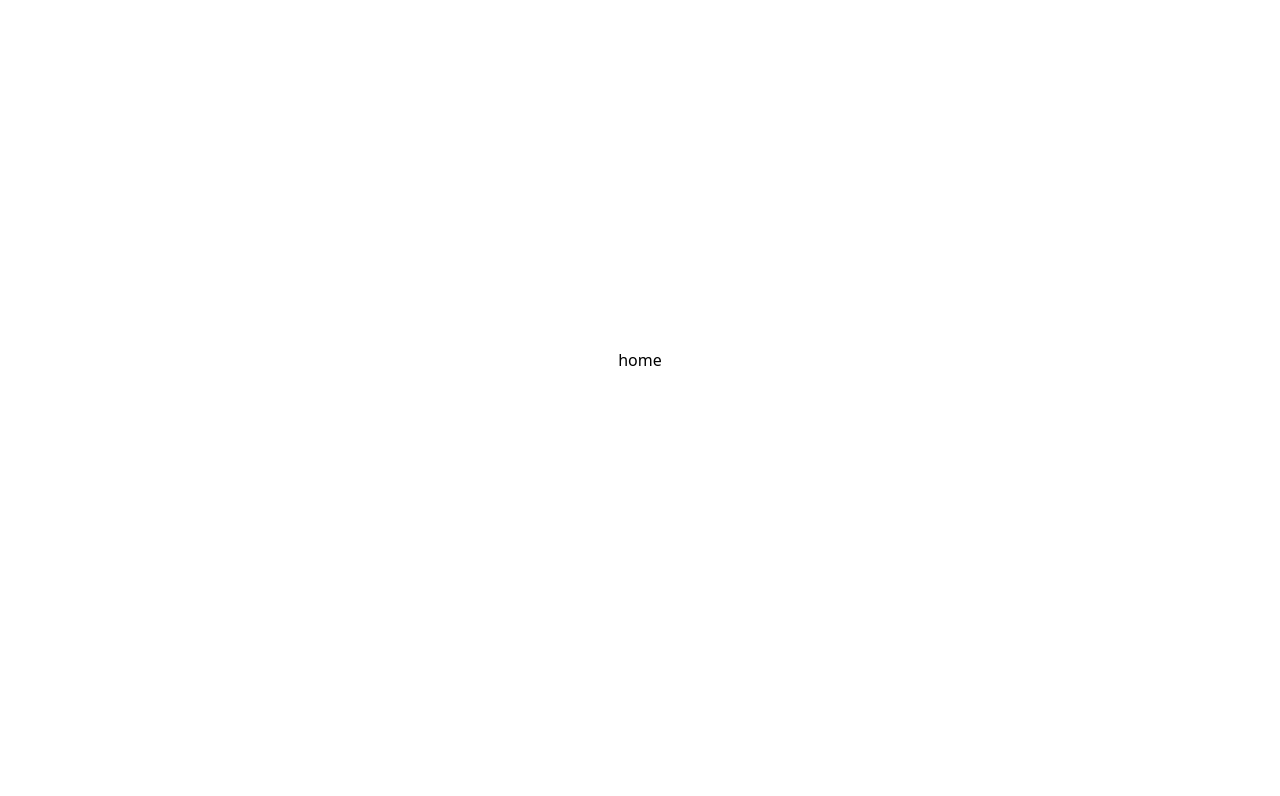
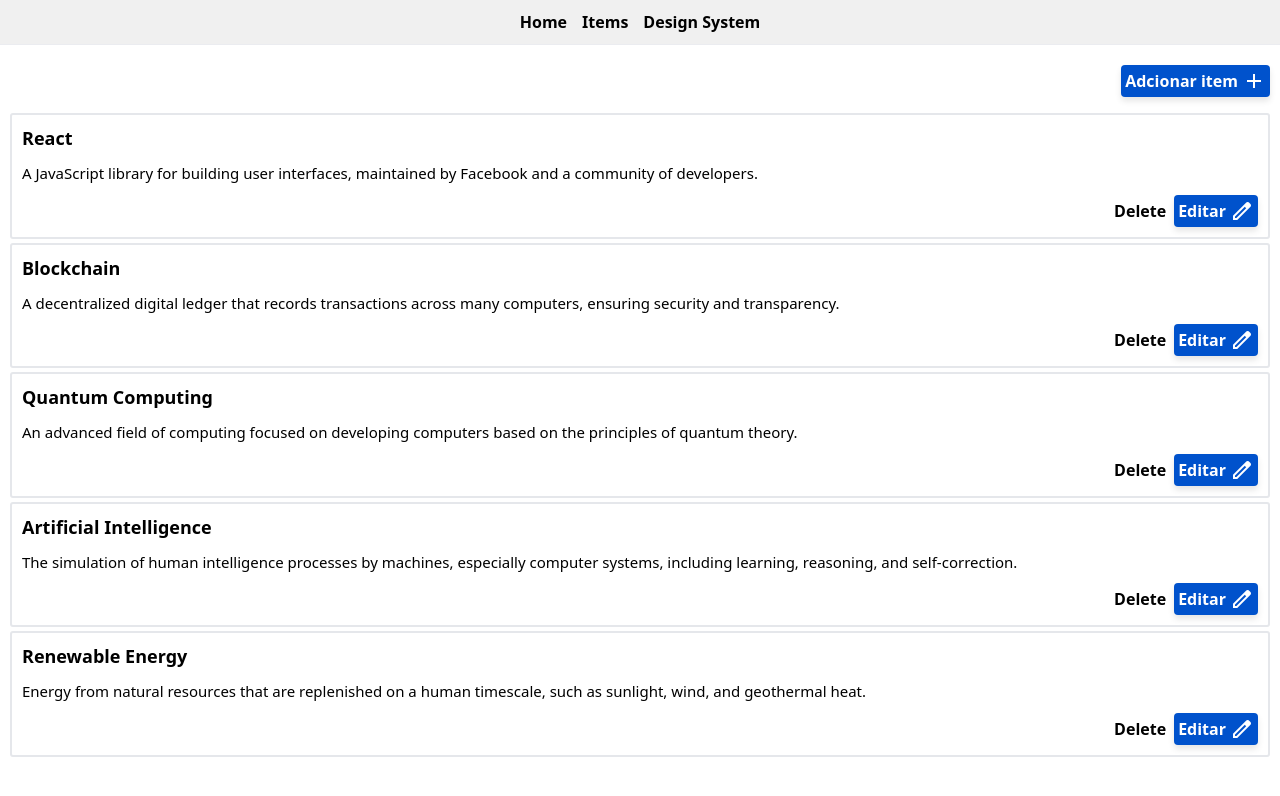
Before and after one commit to antonioarieiro/vylex, a Next.js app: page / in a window 1280 px wide. Shown: the top 796 px of the page. Built offline with nearby package versions, Linux system fonts and the light colour scheme.

Commit message:
fix: home page and list items

```diff
--- a/src/components/button/index.tsx
+++ b/src/components/button/index.tsx
@@ -2,7 +2,7 @@ import React from "react";
 import * as Dsc from "../../styles/dsc";
 
 interface Props {
-  onSubmit: () => void;
+  onSubmit: (param?: string) => void;
   text: string;
   type: string;
   icon?: string;
@@ -16,7 +16,7 @@ const Button: React.FC<Props> = ({ onSubmit, text, type, icon }) => {
         onSubmit();
       }}
     >
-      <div className="flex items-center gap-4">
+      <div className="flex items-center gap-1">
         {text}
         {icon && <span className="material-symbols-outlined">{icon}</span>}
       </div>
--- a/src/components/modal/index.tsx
+++ b/src/components/modal/index.tsx
@@ -31,8 +31,8 @@ const Modal: React.FC<Props> = ({
         </div>
         {children}
         <div className="w-full flex gap-4 justify-end items-end">
-          <Button text="Cancelar" type="subtle" onSubmit={onSave} />
-          <Button text="Salvar" type="normal" onSubmit={onCancel} />
+          <Button text="Cancelar" type="subtle" onSubmit={onCancel} />
+          <Button text="Salvar" type="normal" onSubmit={onSave} />
         </div>
       </Dsc.ModalBody>
     </Dsc.ModalContainer>
--- a/src/pages/_app.tsx
+++ b/src/pages/_app.tsx
@@ -1,6 +1,25 @@
+import { Layout, LayoutHeader, NavItem, LayoutBody } from "@/styles/dsc";
 import "@/styles/globals.css";
 import type { AppProps } from "next/app";
+import Link from "next/link";
 
 export default function App({ Component, pageProps }: AppProps) {
-  return <Component {...pageProps} />;
+  return (
+    <Layout>
+      <LayoutHeader>
+        <Link href="/" passHref>
+          <NavItem>Home</NavItem>
+        </Link>
+        <Link href="/items" passHref>
+          <NavItem>Items</NavItem>
+        </Link>
+        <Link href="/design-system" passHref>
+          <NavItem>Design System</NavItem>
+        </Link>
+      </LayoutHeader>
+      <LayoutBody>
+        <Component {...pageProps} />
+      </LayoutBody>
+    </Layout>
+  );
 }
--- a/src/pages/design-system/index.tsx
+++ b/src/pages/design-system/index.tsx
@@ -35,7 +35,7 @@ export default function DesignSystem() {
   };
 
   return (
-    <div className="w-full h-[100vh] flex items-center flex-col justify-center gap-2">
+    <>
       {open && (
         <Modal
           title="Modal"
@@ -46,7 +46,7 @@ export default function DesignSystem() {
           <div>corpo do children do modal</div>
         </Modal>
       )}
-      <div className="flex flex-col  gap-4 ">
+      <div className="flex flex-col gap-4">
         <BreadCrumb path={path}></BreadCrumb>
         <div className="flex items-start gap-4">
           <Button text="Open Modal" type="normal" onSubmit={openModal} />
@@ -117,6 +117,6 @@ export default function DesignSystem() {
           </CardContainer>
         </div>
       </div>
-    </div>
+    </>
   );
 }
--- a/src/pages/index.tsx
+++ b/src/pages/index.tsx
@@ -1,18 +1,111 @@
-import Image from "next/image";
-import { Inter } from "next/font/google";
 import Button from "@/components/button";
-import DscInput from "@/components/Input";
-import DscTextArea from "@/components/textArea";
+import DefaultText from "@/components/typograph/DefaultText";
+import TitleH2 from "@/components/typograph/Subtitle";
+import {
+  ListContainer,
+  CardContainer,
+  CardContainerBody,
+  CardContainerFooter
+} from "@/styles/dsc";
+import { items } from "../utils/initialData";
+import Modal from "@/components/modal";
+import React from "react";
 
-const inter = Inter({ subsets: ["latin"] });
+interface Item {
+  id: number;
+  name: string;
+  description: string;
+}
+export default function Home() {
+  const [openEditModal, setOpenEditModal] = React.useState(false);
+  const [initialItems, setInitialItems] = React.useState<Item[]>([]);
+  const [selectedData, setSelectedData] = React.useState<Item>({} as Item);
+  const handleEdit = (id: number) => {
+    return () => {
+      console.log(id);
+    };
+  };
 
-export default function Home() {
-  const handleChange = (e: any) => {
-    console.log("e", e);
+  const handleDelete = (item: Item) => {
+    return () => {
+      setOpenEditModal(true);
+      setSelectedData(item);
+    };
   };
+
+  const handleSaveDelete = () => {
+    setOpenEditModal(false);
+    console.log("asa", selectedData);
+    let filter = initialItems.filter((val: Item) => val.id !== selectedData.id);
+    console.log("filter", filter);
+    setInitialItems(filter);
+  };
+
+  const handleChangeModalDelete = () => {
+    setOpenEditModal(false);
+  };
+
+  const addNewItem = () => {
+    return () => {
+      console.log("oii");
+    };
+  };
+
+  React.useEffect(() => {
+    setInitialItems(items);
+  }, []);
+
   return (
-    <div className="w-full h-[90vh] flex items-center flex-col justify-center gap-2">
-      home
-    </div>
+    <>
+      <div className="flex items-center gap-4 w-full justify-end mb-4">
+        <Button
+          text="Adcionar item"
+          type="normal"
+          icon="add"
+          onSubmit={addNewItem()}
+        />
+      </div>
+      {openEditModal && selectedData && (
+        <Modal
+          title="Delete item"
+          open={openEditModal}
+          onSave={handleSaveDelete}
+          onCancel={handleChangeModalDelete}
+        >
+          <div>
+            Se você excluir este item, perderá todas as alterações realizadas.
+          </div>
+        </Modal>
+      )}
+      {initialItems && initialItems.length ? (
+        <ListContainer>
+          {initialItems.map((val: Item) => (
+            <CardContainer key={val.id}>
+              <TitleH2 text={val.name} />
+              <CardContainerBody>
+                <DefaultText text={val.description} />
+              </CardContainerBody>
+              <CardContainerFooter>
+                <Button
+                  text="Delete"
+                  type="subtle"
+                  onSubmit={handleDelete(val)}
+                />
+                <Button
+                  text="Editar"
+                  type="normal"
+                  icon="edit"
+                  onSubmit={handleEdit(val.id)}
+                />
+              </CardContainerFooter>
+            </CardContainer>
+          ))}
+        </ListContainer>
+      ) : (
+        <div className="flex items-center gap-4 w-full justify-center">
+          <TitleH2 text="Sem items na listagem" />
+        </div>
+      )}
+    </>
   );
 }
--- /dev/null
+++ b/src/pages/items/index.tsx
@@ -0,0 +1,11 @@
+import React from "react";
+
+const ListItems: React.FC = () => {
+  return (
+    <div>
+      <p>asa</p>
+    </div>
+  );
+};
+
+export default ListItems;
--- a/src/styles/dsc.ts
+++ b/src/styles/dsc.ts
@@ -128,19 +128,23 @@ export const ModalOverlayContainer = styled.div`
   position: absolute;
   top: 0px;
   left: 0px;
-  width: 100%;
-  height: 100%;
+  width: -webkit-fill-available;
+  height: -webkit-fill-available;
+  overflow: hidden;
   display: flex;
   justify-content: center;
   align-items: center;
 `;
 
 export const ModalContainer = styled.div`
+  top: -10px;
+  left: -10px;
   position: absolute;
   z-index: 10;
-  width: 100%;
+  width: -webkit-fill-available;
+  height: -webkit-fill-available;
+  overflow: hidden;
 
-  height: 100%;
   display: flex;
   justify-content: center;
   align-items: center;
@@ -159,3 +163,41 @@ export const ModalBody = styled.div`
   width: fit-content;
   height: auto;
 `;
+
+export const Layout = styled.div`
+  //padding: 16px;
+  width: 100%;
+  height: 100%;
+`;
+
+export const LayoutHeader = styled.div`
+  display: flex;
+  align-items: center;
+  justify-content: center;
+  border-bottom: 1px solid #ebecf0;
+  background-color: #ffffff;
+  padding: 10px;
+  background-color: #f0f0f0;
+  gap: 15px;
+`;
+
+export const LayoutBody = styled.div`
+  margin-top: 10px;
+  padding: 10px;
+`;
+
+export const NavItem = styled.nav`
+  display: flex;
+  color: #000;
+  font-weight: 600;
+  &:hover {
+    color: #0052cc;
+    font-weight: 600;
+  }
+`;
+
+export const ListContainer = styled.div`
+  display: flex;
+  flex-direction: column;
+  gap: 4px;
+`;
--- /dev/null
+++ b/src/utils/initialData.js
@@ -0,0 +1,32 @@
+export const items = [
+  {
+    id: 1,
+    name: "React",
+    description:
+      "A JavaScript library for building user interfaces, maintained by Facebook and a community of developers."
+  },
+  {
+    id: 2,
+    name: "Blockchain",
+    description:
+      "A decentralized digital ledger that records transactions across many computers, ensuring security and transparency."
+  },
+  {
+    id: 3,
+    name: "Quantum Computing",
+    description:
+      "An advanced field of computing focused on developing computers based on the principles of quantum theory."
+  },
+  {
+    id: 4,
+    name: "Artificial Intelligence",
+    description:
+      "The simulation of human intelligence processes by machines, especially computer systems, including learning, reasoning, and self-correction."
+  },
+  {
+    id: 5,
+    name: "Renewable Energy",
+    description:
+      "Energy from natural resources that are replenished on a human timescale, such as sunlight, wind, and geothermal heat."
+  }
+];
```
